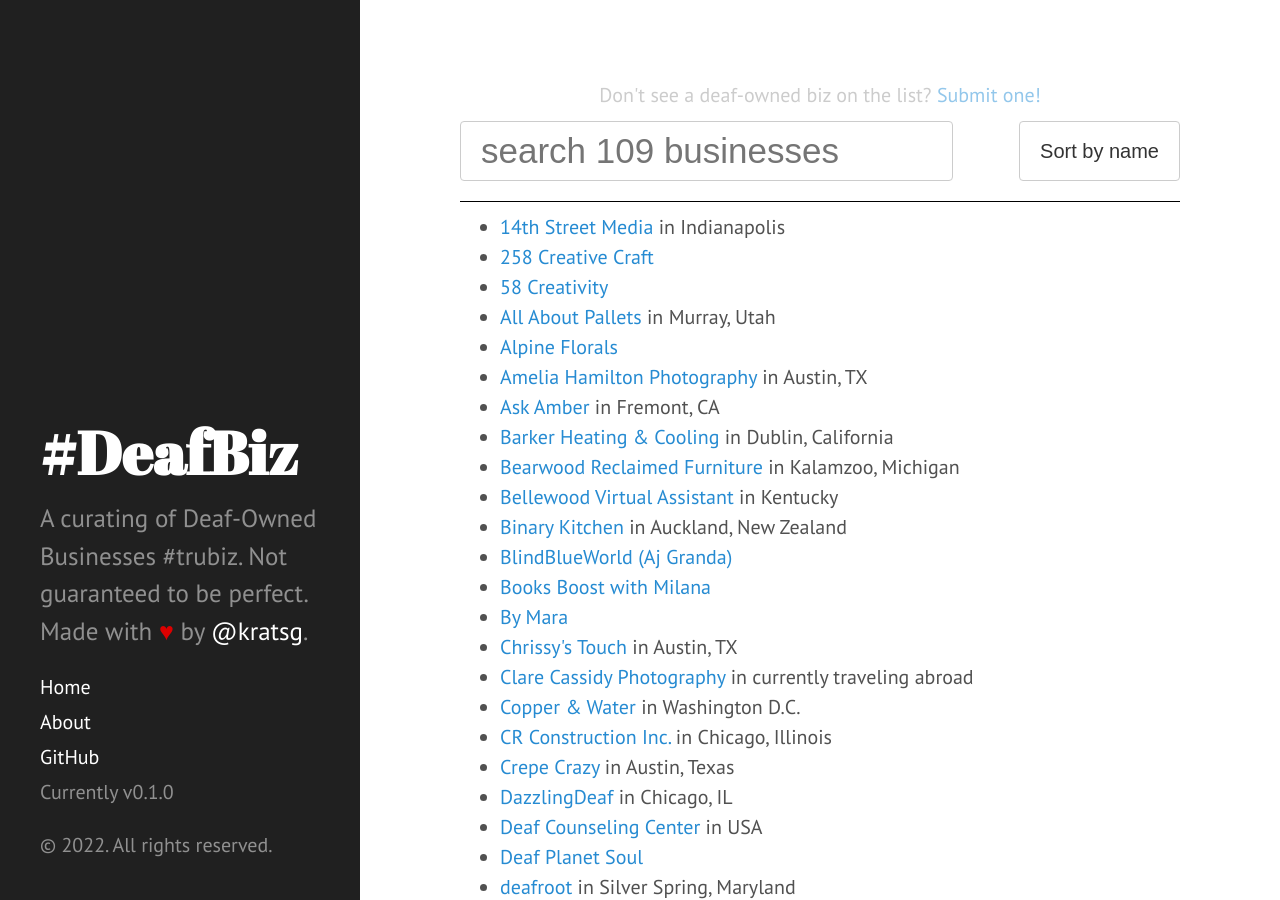
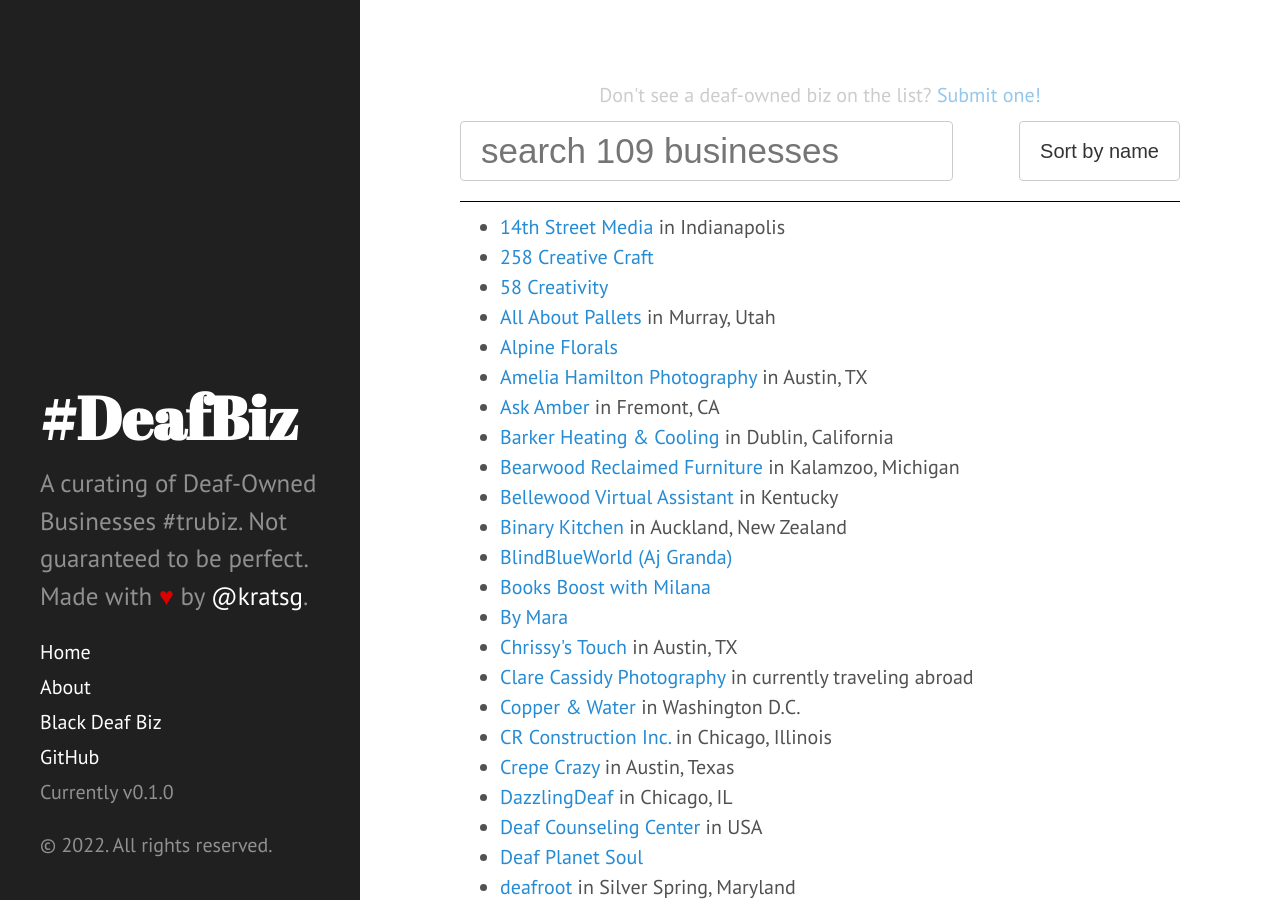
Before and after one commit to kratsg/deaf-owned-businesses, a Jekyll site: the page built from index.html, in a window 1280 px wide and 900 px high. Built offline with Jekyll 4.4.1, drawn with Linux system fonts in a browser that asks for light colours; the list of posts is cut into pages by our own code.

Commit message:
add black deaf businesses

```diff
--- a/_includes/sidebar.html
+++ b/_includes/sidebar.html
@@ -26,6 +26,8 @@
         {% endif %}
       {% endfor %}
 
+      <a class="sidebar-nav-item" href="https://www.blackdeafcenter.com/?utm_source=kratsg.github.io&utm_campaign=deafbiz&utm_medium=sidebar">Black Deaf Biz</a>
+
       <a class="sidebar-nav-item" href="{{ site.github.repo }}">GitHub</a>
 
       <span class="sidebar-nav-item">Currently v{{ site.version }}</span>
```
